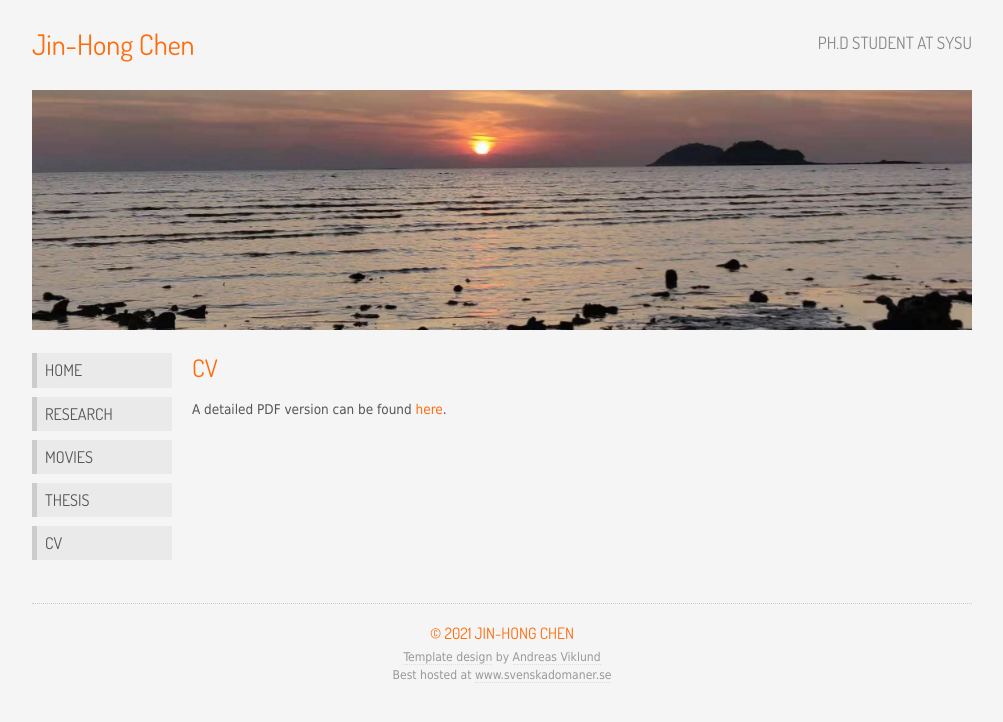
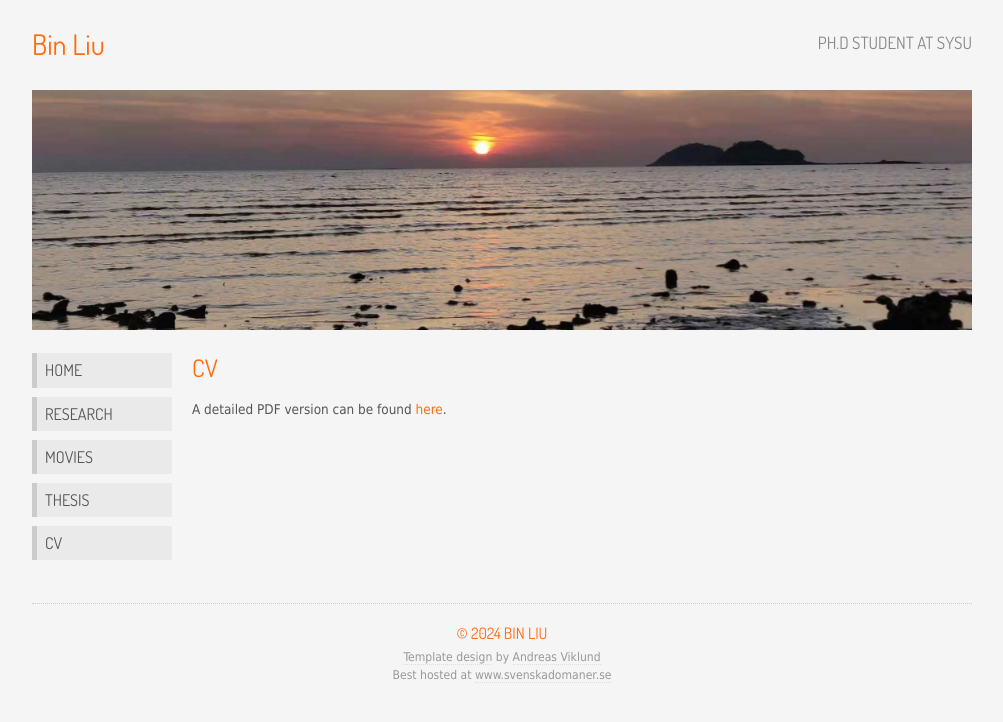
Before and after one commit to liub97/liub97.github.io, a plain HTML site: page cv.html in a window 1280 px wide. Shown: the whole page, without its empty margins (138-1141 px from the left). Drawn offline with Linux system fonts and the light colour scheme.

Commit message:
Update cv.html

```diff
--- a/cv.html
+++ b/cv.html
@@ -9,7 +9,7 @@
 	<link href='http://fonts.googleapis.com/css?family=Dosis' rel='stylesheet' type='text/css' />
 	<link rel="stylesheet" type="text/css" href="style/origo-caltech.css" title="Origo" media="all" />
         <link rel="shortcut icon" href="images/tde.ico">
-	<title>Jin-Hong Chen's home page</title>
+	<title>Bin Liu's home page</title>
 </head>
 
 <body class="light orange smaller freestyle01">
@@ -17,7 +17,7 @@
 
 	<div class="row smaller">
 		<div class="col c5 smaller">
-			<h1><a href="index.html">Jin-Hong Chen</a></h1>
+			<h1><a href="index.html">Bin Liu</a></h1>
 		</div>
 
 		<div class="col c7 alignright">
@@ -55,7 +55,7 @@
 
 	<div id="footer" class="row">
 		<div class="col c12 aligncenter">
-			<h3>&copy; 2021 Jin-Hong Chen</h3>
+			<h3>&copy; 2024 Bin Liu</h3>
 			<p><a href="http://andreasviklund.com/templates/origo/">Template design</a> by <a href="http://andreasviklund.com/">Andreas Viklund</a><br />
 		    Best hosted at <a href="https://www.svenskadomaner.se/?ref=mall&amp;ling=en" title="Svenska Domäner AB">www.svenskadomaner.se</a></p>
 		</div>
```
